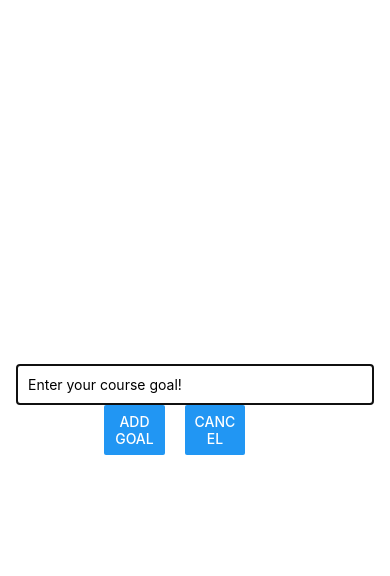
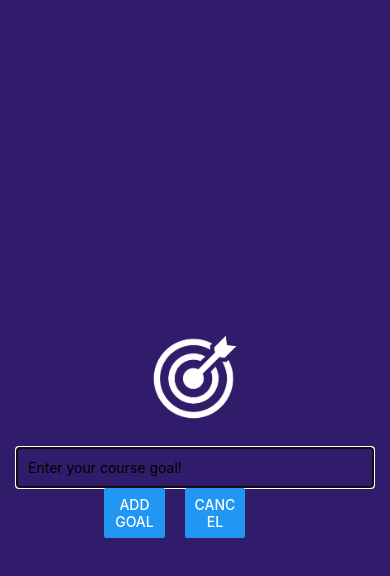
Before and after one commit to ghanayemomar/ReactNative, a React Native app: screen / in a window 390 px wide. Both pictures are taken after a click on the button "ADD NEW GOAL". Shown: the top 576 px of the page. Built offline with nearby package versions, Linux system fonts and the light colour scheme.

Commit message:
36. Working with Images & Changing Colors

```diff
--- a/components/GoalInput.js
+++ b/components/GoalInput.js
@@ -1,4 +1,11 @@
-import { StyleSheet, View, TextInput, Button, Modal } from "react-native";
+import {
+  StyleSheet,
+  View,
+  TextInput,
+  Button,
+  Modal,
+  Image,
+} from "react-native";
 import { useState } from "react";
 function GoalInput(props) {
   const [enteredGoalText, setEnteredGoalText] = useState("");
@@ -14,6 +21,7 @@
   return (
     <Modal visible={props.visible} animationType="slide">
       <View style={styles.inputContainer}>
+        <Image source={require("../assets/goal.png")} style={styles.image} />
         <TextInput
           style={styles.textInput}
           placeholder="Enter your course goal!"
@@ -40,9 +48,7 @@
     padding: 16,
     justifyContent: "center",
     alignItems: "center",
-    marginBottom: 24,
-    borderBottomWidth: 1,
-    borderBottomColor: "#cccccc",
+    backgroundColor: "#311b6b",
   },
   textInput: {
     borderWidth: 2,
@@ -57,4 +63,9 @@
     width: "30%",
     marginHorizontal: 10,
   },
+  image: {
+    width: 100,
+    height: 100,
+    margin: 20,
+  },
 });
```
Also changed, not shown: assets/goal.png (added).
